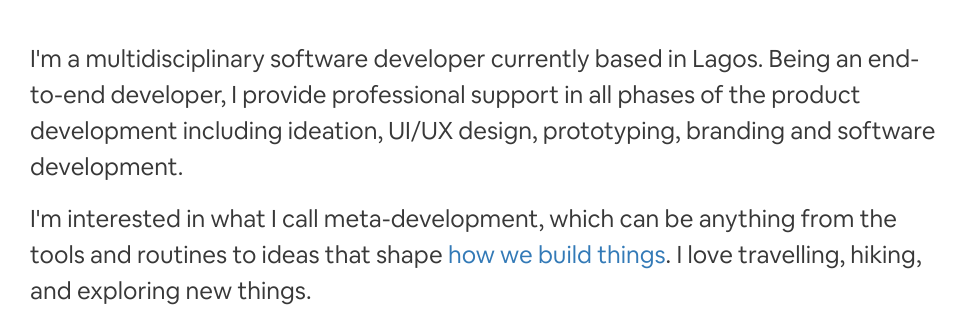
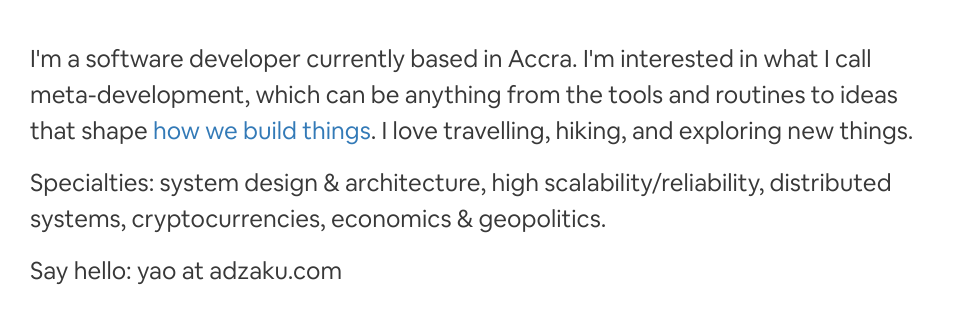
Before and after one commit to pineloop/pineloop.github.io, a plain HTML site: page index.html in a window 1280 px wide. Shown: the part 203-517 px from the top of the page, without its empty margins (0-968 px from the left). Drawn offline with nearby package versions, Linux system fonts and the light colour scheme.

Commit message:
changes ...

```diff
--- a/index.html
+++ b/index.html
@@ -109,8 +109,9 @@
     <div class="col-md-10 col-lg-9">
       <h1>Yao Adzaku</h1> <h5>nice to meet you 🖖</h5> <br>
 
-      <p>I'm a multidisciplinary software developer currently based in Lagos. Being an end-to-end developer, I provide professional support in all phases of the product development including ideation, UI/UX design, prototyping, branding and software development.</p>
-      <p>I'm interested in what I call meta-development, which can be anything from the tools and routines to ideas that shape <a href="https://vimeo.com/34017777" class="blue" target="_blank">how we build things</a>. I love travelling, hiking, and exploring new things.</p>
+      <p>I'm a software developer currently based in Accra. I'm interested in what I call meta-development, which can be anything from the tools and routines to ideas that shape <a href="https://vimeo.com/34017777" class="blue" target="_blank">how we build things</a>. I love travelling, hiking, and exploring new things.</p>
+      <p>Specialties: system design & architecture, high scalability/reliability, distributed systems, cryptocurrencies, economics & geopolitics.
+      </p>
       <p>Say hello: yao at adzaku.com</p>
       <div class="social-links">
         <a href="http://github.com/rpip" target="_blank">
```
